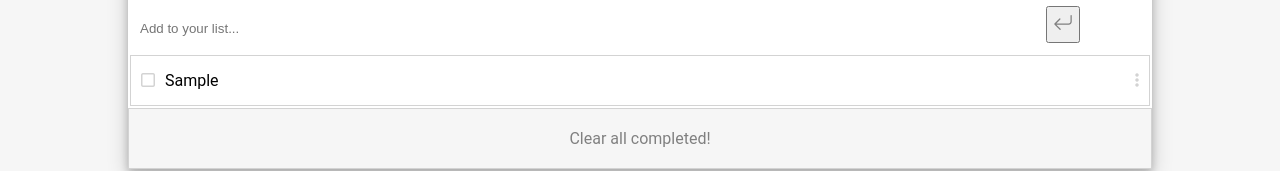
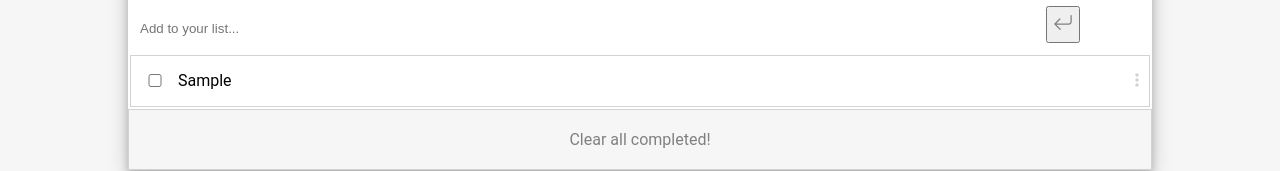
Before and after one commit to dvcorreia1984/my-to-do-list, a website built with webpack: page src/template.html in a window 1280 px wide. Both pictures are taken after typing "Sample" into the empty fields and a click on the button 1063 px from the left and 231 px from the top of the page. Shown: the part 207-378 px from the top of the page. Built offline with nearby package versions, Linux system fonts and the light colour scheme.

Commit message:
Add checkbox to display.js file

```diff
--- a/src/display.js
+++ b/src/display.js
@@ -59,10 +59,16 @@ export default function renderTodoList() {
     const listItem = document.createElement('div');
     listItem.className = 'todo-item';
     listItem.innerHTML = `
-      <div class="checkbox"><i class="fa-regular fa-square"></i></div>
+      <div class="checkbox">
+        <input type="checkbox" id="checkbox" ${tasks.completed ? 'checked' : ''}>
+      </i></div>
       <div class="description" contenteditable="true">${task.description}</div>
-      <div id="delete" class="delete"><i class="fa fa-trash" aria-hidden="true"></i></div>
-      <div class="elipsis"><i class="fa-solid fa-ellipsis-vertical"></i></div>
+      <div id="delete" class="delete">
+      <i class="fa fa-trash" aria-hidden="true">
+        </i></div>
+      <div class="elipsis">
+        <i class="fa-solid fa-ellipsis-vertical"></i>
+      </div>
     `;
     todoListContainer.appendChild(listItem);
   });
--- a/src/style.css
+++ b/src/style.css
@@ -127,3 +127,7 @@ button#formButton {
 .delete {
   padding-right: 10px;
 }
+
+input#checkbox {
+  width: 20px;
+}
```
Also changed, not shown: 1 other file.
